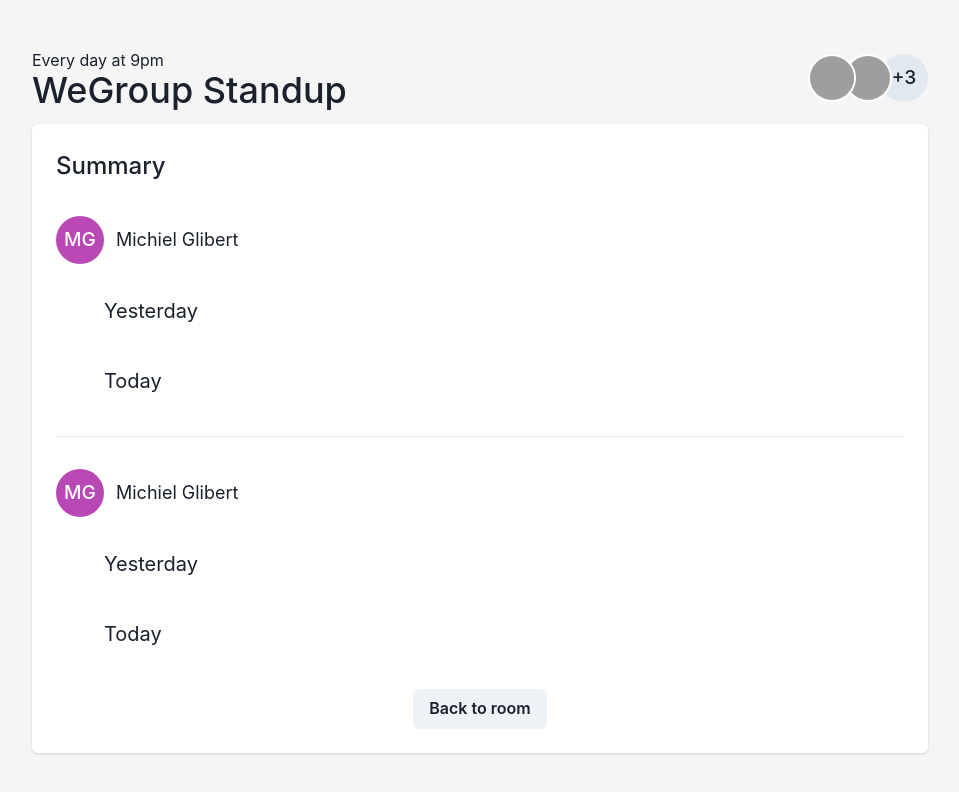
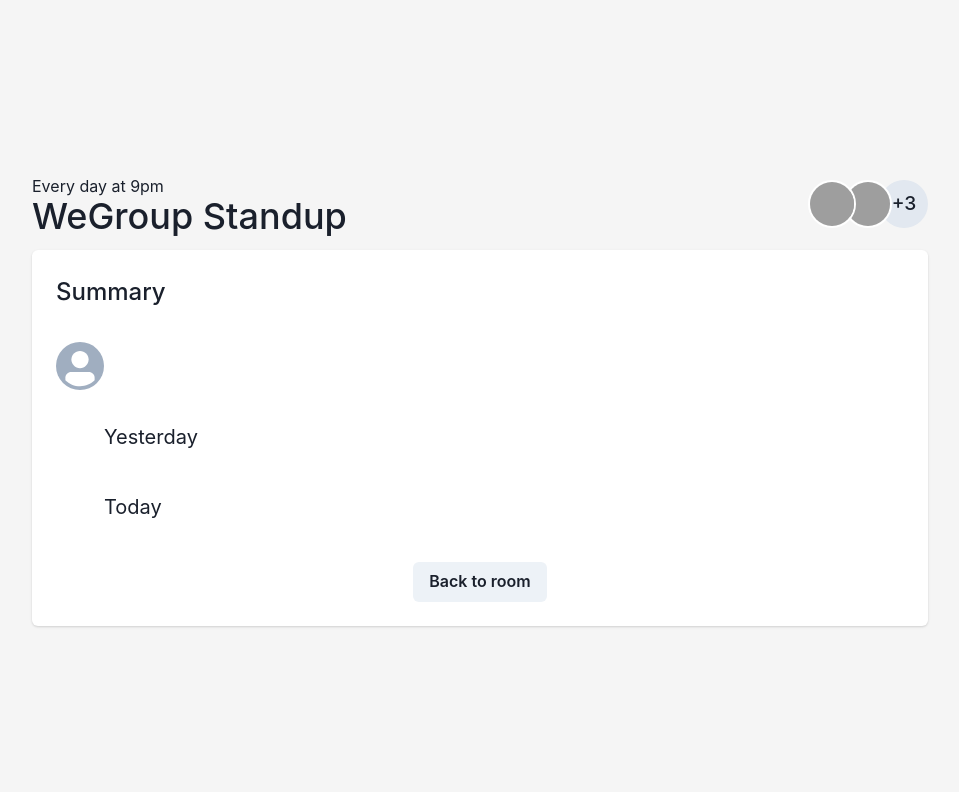
Before and after one commit to michielglibert/bumpi, a React (Vite) app: page /rooms/1/summary in a window 1280 px wide. Shown: the top 792 px of the page, without its empty margins (160-1119 px from the left). Built offline with nearby package versions, Linux system fonts and the light colour scheme; grey boxes are pictures that could not be loaded.

Commit message:
Show name dynamically at the end

```diff
--- a/src/features/rooms/routes/summary.tsx
+++ b/src/features/rooms/routes/summary.tsx
@@ -1,9 +1,12 @@
 import { VStack, Text, Divider, Button, Center } from "@chakra-ui/react";
 import React from "react";
 import { Link } from "react-router-dom";
+import useUserStore from "../../../stores/userStore";
 import { SummaryForUser } from "../components/summary/SummaryForUser";
 
 export const Summary: React.FC = () => {
+  const user = useUserStore((state) => state.user);
+
   return (
     <VStack spacing="8" align="stretch">
       <Text fontSize="2xl" fontWeight="medium">
@@ -14,8 +17,7 @@ export const Summary: React.FC = () => {
         align="stretch"
         divider={<Divider borderColor="blackAlpha.300" />}
       >
-        <SummaryForUser username="Michiel Glibert" />
-        <SummaryForUser username="Michiel Glibert" />
+        <SummaryForUser username={user} />
       </VStack>
       <Center>
         <Button as={Link} to="/rooms/1">
```
